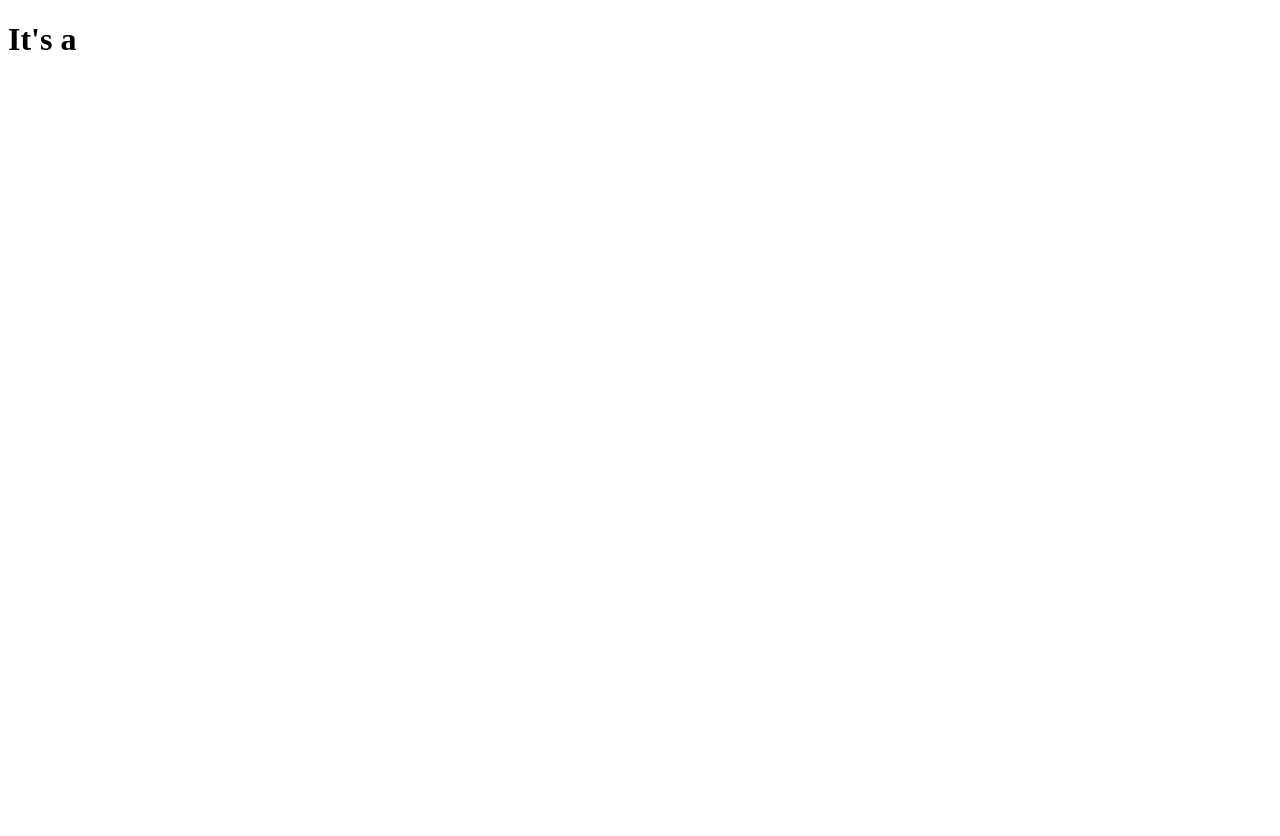
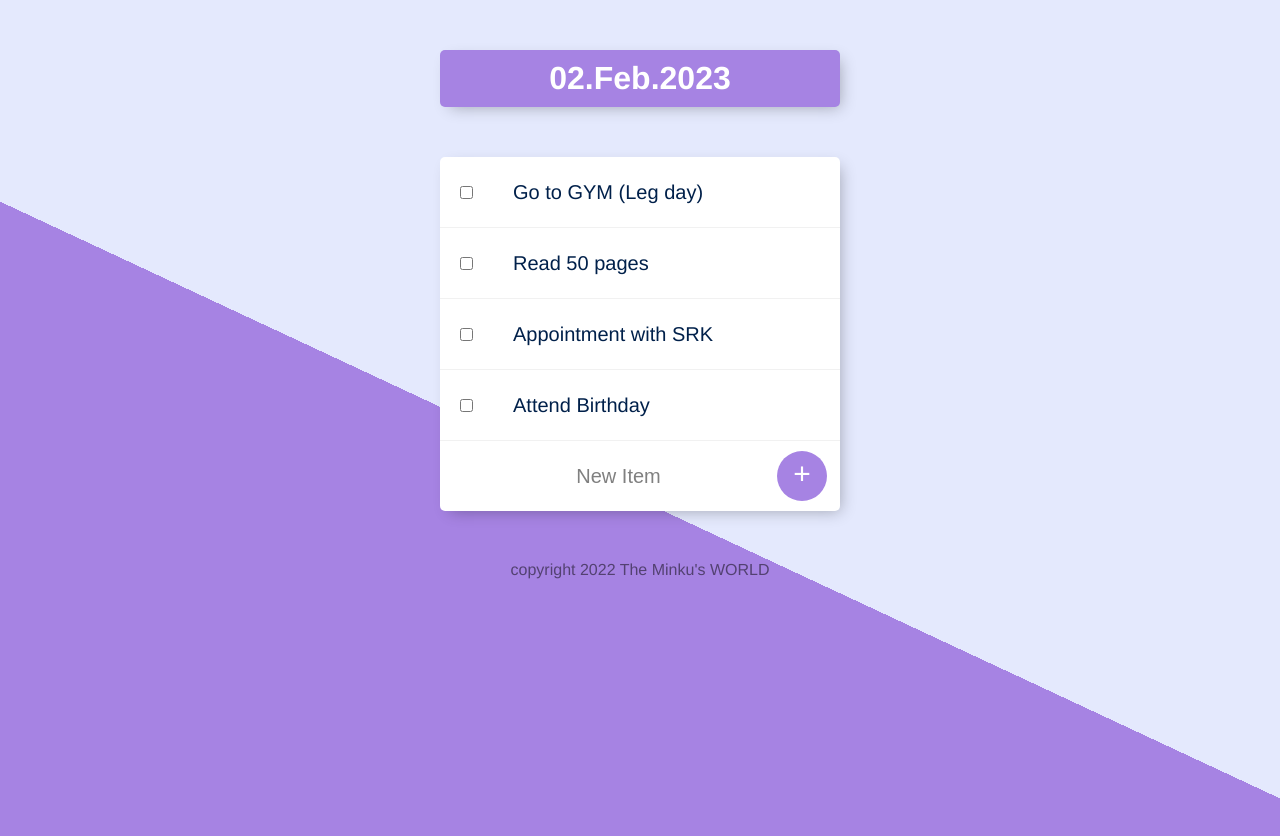
Before and after one commit to MansiDhariyal/To_do_list, a website: page index.html in a window 1280 px wide. Before the commit the page ends 800 px from the top, so only its background shows below. Drawn offline with Linux system fonts and the light colour scheme.

Commit message:
update index.html

```diff
--- a/index.html
+++ b/index.html
@@ -1,12 +1,158 @@
 <!DOCTYPE html>
 <html lang="en">
+
 <head>
     <meta charset="UTF-8">
     <meta http-equiv="X-UA-Compatible" content="IE=edge">
     <meta name="viewport" content="width=device-width, initial-scale=1.0">
     <title>TO DO LIST</title>
+    <style>
+        html {
+    background-color: #E4E9FD;
+    background-image: -webkit-linear-gradient(65deg, #A683E3 50%, #E4E9FD 50%);
+    min-height: 1000px;
+    font-family: 'helvetica neue';
+  }
+
+  h1 {
+    color: #fff;
+    padding: 10px;
+  }
+
+  .box {
+    max-width: 400px;
+    margin: 50px auto;
+    background: white;
+    border-radius: 5px;
+    box-shadow: 5px 5px 15px -5px rgba(0, 0, 0, 0.3);
+  }
+
+
+  #heading {
+    background-color: #A683E3;
+    text-align: center;
+  }
+
+  .item {
+    min-height: 70px;
+    display: flex;
+    align-items: center;
+    border-bottom: 1px solid #F1F1F1;
+  }
+
+  .item:last-child {
+    border-bottom: 0;
+  }
+
+  input:checked+p {
+    text-decoration: line-through;
+    text-decoration-color: #A683E3;
+  }
+
+  input[type="checkbox"] {
+    margin: 20px;
+  }
+
+  p {
+    margin: 0;
+    padding: 20px;
+    font-size: 20px;
+    font-weight: 200;
+    color: #00204a;
+  }
+
+  form.item {
+    text-align: center;
+    margin-left: 20px;
+  }
+
+  button {
+    min-height: 50px;
+    width: 50px;
+    border-radius: 50%;
+    border-color: transparent;
+    background-color: #A683E3;
+    color: #fff;
+    font-size: 30px;
+    padding-bottom: 6px;
+    border-width: 0;
+  }
+
+  input[type="text"] {
+    text-align: center;
+    height: 60px;
+    top: 10px;
+    border: none;
+    background: transparent;
+    font-size: 20px;
+    font-weight: 200;
+    width: 313px;
+  }
+
+  input[type="text"]:focus {
+    outline: none;
+    box-shadow: inset 0 -3px 0 0 #A683E3;
+  }
+
+  ::placeholder {
+    color: grey;
+    opacity: 1;
+  }
+
+  footer {
+    color: white;
+    color: rgba(0, 0, 0, 0.5);
+    text-align: center;
+  }
+
+    </style>
 </head>
 <body>
-    <h1>It's a  </h1>
+    <div class="box" id="heading">
+        <h1>
+            02.Feb.2023
+        </h1>
+    </div>
+
+    <div class="box">
+
+        <form action="/delete" method="post">
+            <div class="item">
+                <input type="checkbox" name="checkbox" >
+                <p>
+                    Go to GYM (Leg day)
+                </p>
+            </div>
+            <div class="item">
+                <input type="checkbox" name="checkbox" >
+                <p>
+                    Read 50 pages
+                </p>
+            </div>
+            <div class="item">
+                <input type="checkbox" name="checkbox" >
+                <p>
+                    Appointment with SRK
+                </p>
+            </div>
+            <div class="item">
+                <input type="checkbox" name="checkbox" >
+                <p>
+                    Attend Birthday
+                </p>
+            </div>
+            <input type="hidden" name="listName" >
+        </form>
+
+
+                <form class="item" action="/" method="post">
+                    <input type="text" name="newItem" placeholder="New Item" autocomplete="off">
+                    <button type="submit" name="list" >+</button>
+                </form>
+
+    </div>
+
+<footer>copyright 2022 The Minku's WORLD</footer>
 </body>
+
 </html>
```
